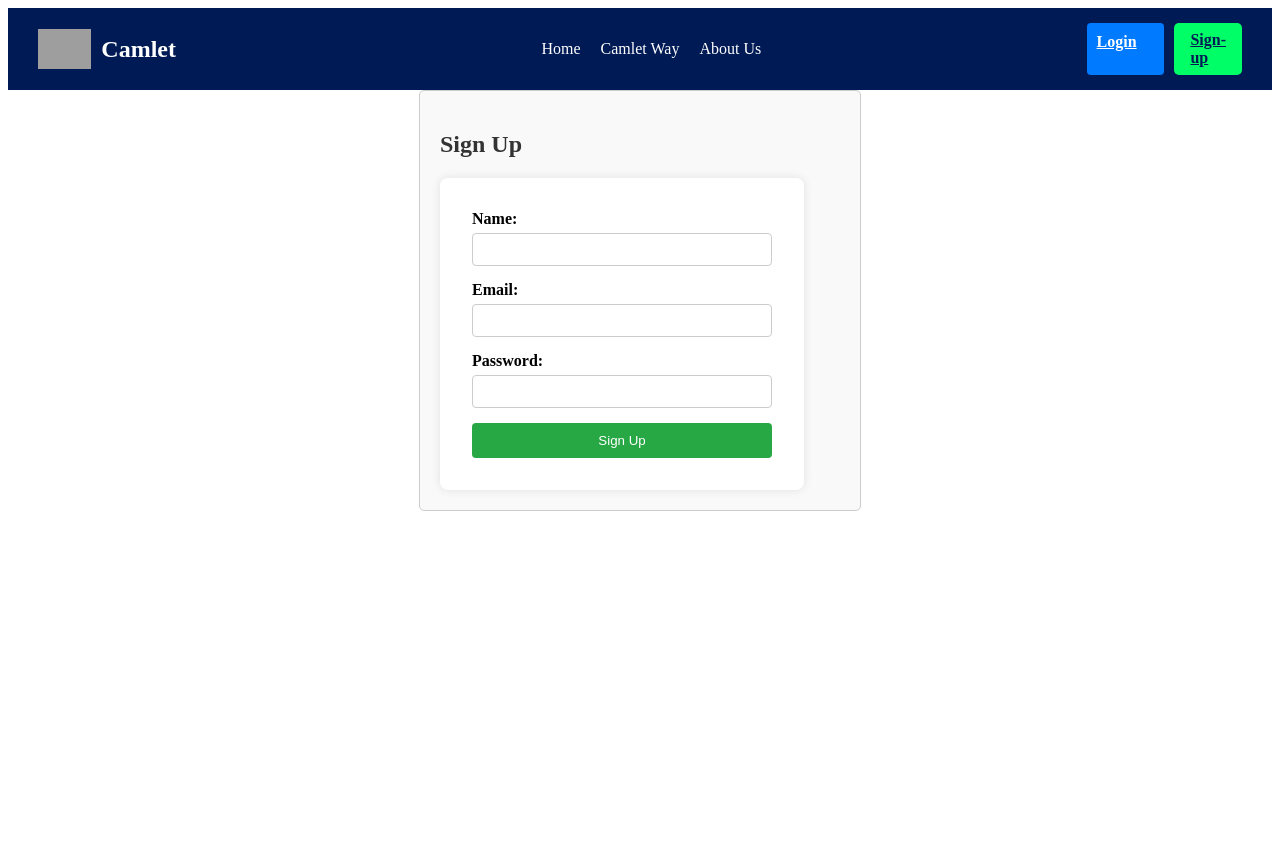
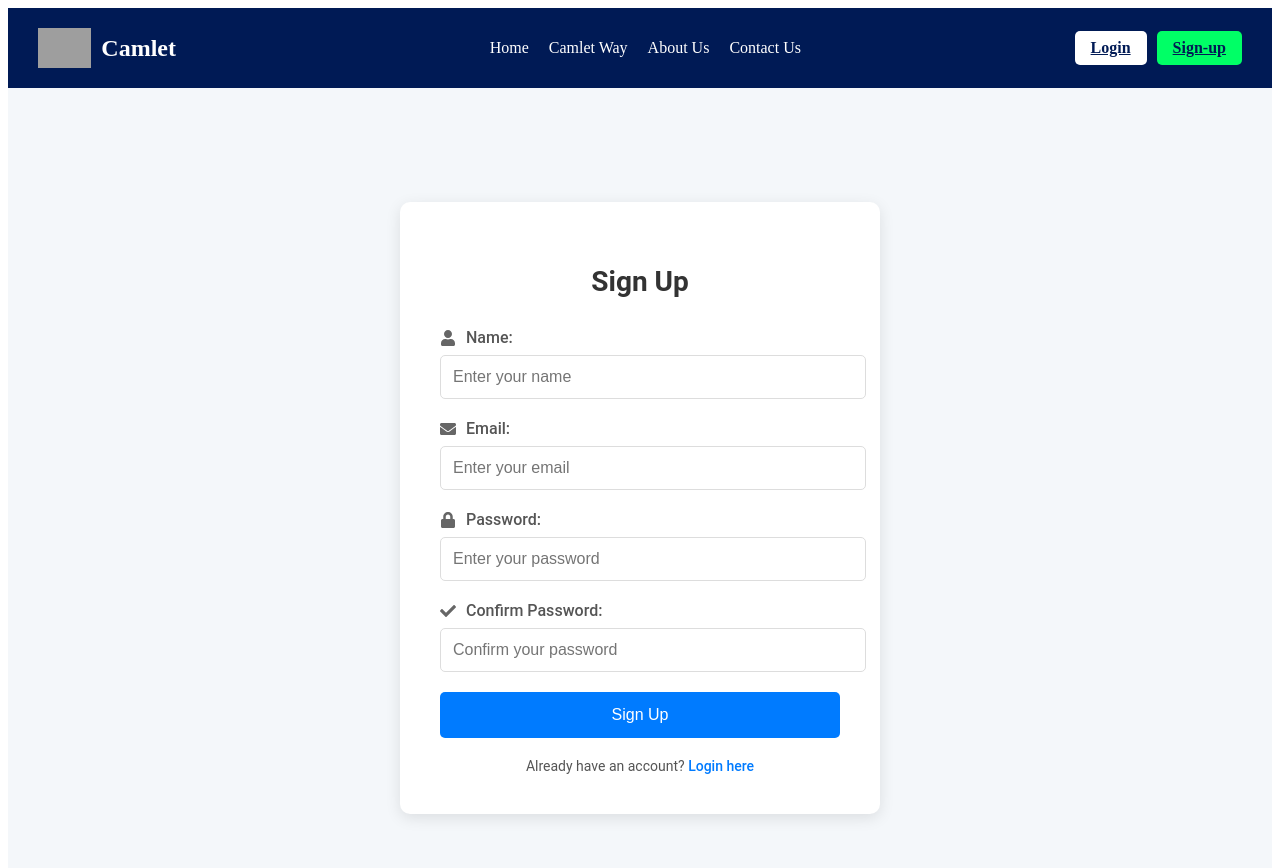
Before and after one commit to Dhayanithi-545/Camlet_Promptrepo, a React (Vite) app: page /signup in a window 1280 px wide. Shown: the top 868 px of the page. Before the commit the page ends 800 px from the top, so only its background shows below. Built offline with nearby package versions, Linux system fonts and the light colour scheme; grey boxes are pictures that could not be loaded.

Commit message:
login and signup updated

```diff
--- a/package.json
+++ b/package.json
@@ -12,6 +12,7 @@
   "dependencies": {
     "react": "^18.3.1",
     "react-dom": "^18.3.1",
+    "react-icons": "^5.4.0",
     "react-router-dom": "^7.1.5"
   },
   "devDependencies": {
--- a/src/components/Navbar.jsx
+++ b/src/components/Navbar.jsx
@@ -12,6 +12,7 @@ const Navbar = () => {
         <li><Link to="/">Home</Link></li>
         <li><Link to="/camlet-way">Camlet Way</Link></li>
         <li><Link to="/about-us">About Us</Link></li>
+        <li><Link to="/contact">Contact Us</Link></li>
       </ul>
       <div className="auth-buttons">
         <Link to="/login" className="login-btn">Login</Link>
--- a/src/pages/Home.jsx
+++ b/src/pages/Home.jsx
@@ -5,7 +5,7 @@ import { Link } from "react-router-dom";
 const Home = () => {
   return (
     <div className="home-container">
-      <Navbar />
+      {/* <Navbar /> */}
       <header className="hero-section">
         <div className="hero-content">
           <h1>Camlet has been reimagined with credit karma</h1>
@@ -38,6 +38,7 @@ const Home = () => {
             <li><Link to="/">Home</Link></li>
             <li><Link to="/camlet-way">Camlet Way</Link></li>
             <li><Link to="/about-us">About Us</Link></li>
+            <li><Link to="/contact">Contact Us</Link></li>
           </ul>
         </div>
         <div className="footer-section">
--- a/src/pages/Login.jsx
+++ b/src/pages/Login.jsx
@@ -1,6 +1,7 @@
 import "../styles/Login.css";
 import { useState } from "react";
 import { useNavigate } from "react-router-dom";
+import { FaEnvelope, FaLock } from "react-icons/fa";
 
 const Login = () => {
   const [email, setEmail] = useState("");
@@ -9,33 +10,52 @@ const Login = () => {
 
   const handleSubmit = (e) => {
     e.preventDefault();
-
+    // Here, you can add authentication logic
+    console.log("Logging in:", { email, password });
+    navigate("/dashboard"); // Redirect to the dashboard or home after successful login
   };
 
   return (
+    <div className="login-page">
       <div className="login-container">
         <h2>Login</h2>
         <form onSubmit={handleSubmit}>
-        <div className="input-group">
-          <label>Email</label>
+          <div className="form-group">
+            <label htmlFor="email">
+              <FaEnvelope className="icon" /> Email:
+            </label>
             <input
               type="email"
+              id="email"
+              name="email"
               value={email}
               onChange={(e) => setEmail(e.target.value)}
+              placeholder="Enter your email"
               required
             />
           </div>
-        <div className="input-group">
-          <label>Password</label>
+          <div className="form-group">
+            <label htmlFor="password">
+              <FaLock className="icon" /> Password:
+            </label>
             <input
               type="password"
+              id="password"
+              name="password"
               value={password}
               onChange={(e) => setPassword(e.target.value)}
+              placeholder="Enter your password"
               required
             />
           </div>
-        <button type="submit" className="login-btn">Login</button>
+          <button type="submit" className="submit-button">
+            Login
+          </button>
         </form>
+        <div className="signup-link">
+          Don't have an account? <a href="/signup">Sign up here</a>
+        </div>
+      </div>
     </div>
   );
 };
--- a/src/pages/Signup.jsx
+++ b/src/pages/Signup.jsx
@@ -1,11 +1,20 @@
-import React, { useState } from 'react';
+import React, { useState } from "react";
 import "../styles/Signup.css";
+import { FaUser, FaEnvelope, FaLock, FaCheck } from "react-icons/fa";
+import { Link } from "react-router-dom";
 
 const SignupPage = () => {
   const [formData, setFormData] = useState({
-    name: '',
-    email: '',
-    password: '',
+    name: "",
+    email: "",
+    password: "",
+    confirmPassword: "",
+  });
+
+  const [errors, setErrors] = useState({
+    email: "",
+    password: "",
+    confirmPassword: "",
   });
 
   const handleChange = (e) => {
@@ -14,61 +23,144 @@ const SignupPage = () => {
       ...formData,
       [name]: value,
     });
+
+    // Validate fields as the user types
+    if (name === "email") {
+      setErrors({
+        ...errors,
+        email: !/^[^\s@]+@[^\s@]+\.[^\s@]+$/.test(value)
+          ? "Invalid email address"
+          : "",
+      });
+    }
+
+    if (name === "password") {
+      setErrors({
+        ...errors,
+        password:
+          value.length < 6 ? "Password must be at least 6 characters" : "",
+      });
+    }
+
+    if (name === "confirmPassword") {
+      setErrors({
+        ...errors,
+        confirmPassword:
+          value !== formData.password ? "Passwords do not match" : "",
+      });
+    }
   };
 
   const handleSubmit = (e) => {
     e.preventDefault();
-    // Here you can handle the form submission, e.g., send data to an API
-    console.log('Form Data Submitted:', formData);
+
+    // Validate all fields before submission
+    const newErrors = {
+      email: !/^[^\s@]+@[^\s@]+\.[^\s@]+$/.test(formData.email)
+        ? "Invalid email address"
+        : "",
+      password:
+        formData.password.length < 6
+          ? "Password must be at least 6 characters"
+          : "",
+      confirmPassword:
+        formData.confirmPassword !== formData.password
+          ? "Passwords do not match"
+          : "",
+    };
+
+    setErrors(newErrors);
+
+    // Check if there are any errors
+    if (Object.values(newErrors).every((error) => !error)) {
+      console.log("Form Data Submitted:", formData);
       // Reset form fields after submission
       setFormData({
-      name: '',
-      email: '',
-      password: '',
+        name: "",
+        email: "",
+        password: "",
+        confirmPassword: "",
       });
+      alert("Signup successful!");
+    } else {
+      console.log("Form has errors. Please fix them.");
+    }
   };
 
   return (
     <div className="signup-page">
+      <div className="signup-container">
         <h2>Sign Up</h2>
         <form onSubmit={handleSubmit}>
           <div className="form-group">
-          <label htmlFor="name">Name:</label>
+            <label htmlFor="name">
+              <FaUser className="icon" /> Name:
+            </label>
             <input
               type="text"
               id="name"
               name="name"
               value={formData.name}
               onChange={handleChange}
+              placeholder="Enter your name"
               required
             />
           </div>
           <div className="form-group">
-          <label htmlFor="email">Email:</label>
+            <label htmlFor="email">
+              <FaEnvelope className="icon" /> Email:
+            </label>
             <input
               type="email"
               id="email"
               name="email"
               value={formData.email}
               onChange={handleChange}
+              placeholder="Enter your email"
               required
             />
+            {errors.email && <span className="error">{errors.email}</span>}
           </div>
           <div className="form-group">
-          <label htmlFor="password">Password:</label>
+            <label htmlFor="password">
+              <FaLock className="icon" /> Password:
+            </label>
             <input
               type="password"
               id="password"
               name="password"
               value={formData.password}
               onChange={handleChange}
+              placeholder="Enter your password"
               required
             />
+            {errors.password && <span className="error">{errors.password}</span>}
+          </div>
+          <div className="form-group">
+            <label htmlFor="confirmPassword">
+              <FaCheck className="icon" /> Confirm Password:
+            </label>
+            <input
+              type="password"
+              id="confirmPassword"
+              name="confirmPassword"
+              value={formData.confirmPassword}
+              onChange={handleChange}
+              placeholder="Confirm your password"
+              required
+            />
+            {errors.confirmPassword && (
+              <span className="error">{errors.confirmPassword}</span>
+            )}
           </div>
           <button type="submit" className="submit-button">
             Sign Up
           </button>
         </form>
+        <div className="login-link">
+          Already have an account? <Link to="/login">Login here</Link>
+        </div>
+      </div>
     </div>
   );
 };
--- a/src/styles/Login.css
+++ b/src/styles/Login.css
@@ -1,52 +1,124 @@
-.login-container {
+/* General Styles */
+.login-page {
   display: flex;
-  flex-direction: column;
+  justify-content: center;
   align-items: center;
-  justify-content: center;
-  height: 100vh;
-  background-color: #f4f4f4;
+  min-height: 100vh;
+  background-color: #f4f7fa;
+  padding: 20px;
+  font-family: 'Roboto', sans-serif;
 }
 
-h2 {
+.login-container {
+  max-width: 400px;
+  width: 100%;
+  padding: 40px;
+  background-color: #fff;
+  border-radius: 10px;
+  box-shadow: 0 4px 15px rgba(0, 0, 0, 0.1);
+}
+
+.login-container h2 {
+  text-align: center;
+  margin-bottom: 30px;
+  color: #333;
+  font-size: 28px;
+  font-weight: 600;
+}
+
+/* Form Group Styles */
+.form-group {
+  margin-bottom: 20px;
+}
+
+.form-group label {
+  display: flex;
+  align-items: center;
+  margin-bottom: 8px;
+  font-weight: 500;
+  color: #555;
+}
+
+.form-group label .icon {
+  margin-right: 10px;
+  color: #666;
+}
+
+.form-group input {
+  width: 100%;
+  padding: 12px;
+  border: 1px solid #ddd;
+  border-radius: 5px;
+  font-size: 16px;
+  transition: border-color 0.3s ease;
   color: #333;
 }
 
-form {
-  background: white;
-  padding: 2rem;
-  border-radius: 8px;
-  box-shadow: 0px 0px 10px rgba(0, 0, 0, 0.1);
-  width: 300px;
+.form-group input:focus {
+  border-color: #007bff;
+  outline: none;
 }
 
-.input-group {
-  margin-bottom: 1rem;
-}
-
-label {
-  display: block;
-  font-weight: bold;
-  margin-bottom: 0.5rem;
-}
-
-input {
+/* Submit Button Styles */
+.submit-button {
   width: 100%;
-  padding: 8px;
-  border: 1px solid #ccc;
-  border-radius: 4px;
-}
-
-.login-btn {
-  width: 100%;
-  padding: 10px;
+  padding: 14px;
   background-color: #007bff;
   color: white;
   border: none;
-  border-radius: 4px;
+  border-radius: 5px;
+  font-size: 16px;
   cursor: pointer;
-  font-size: 1rem;
+  transition: background-color 0.3s ease;
 }
 
-.login-btn:hover {
+.submit-button:hover {
   background-color: #0056b3;
 }
+
+/* Signup Link Styles */
+.signup-link {
+  text-align: center;
+  margin-top: 20px;
+  font-size: 14px;
+  color: #555;
+}
+
+.signup-link a {
+  color: #007bff;
+  text-decoration: none;
+  font-weight: 500;
+}
+
+.signup-link a:hover {
+  text-decoration: underline;
+}
+
+/* Error Message Styles (if applicable) */
+.error {
+  color: #dc3545;
+  font-size: 12px;
+  margin-top: 5px;
+  display: block;
+}
+
+/* Responsive Design */
+@media (max-width: 480px) {
+  .login-container {
+    padding: 25px;
+  }
+
+  .login-container h2 {
+    font-size: 24px;
+  }
+
+  .form-group input {
+    padding: 10px;
+    font-size: 14px;
+  }
+
+  .submit-button {
+    padding: 12px;
+    font-size: 14px;
+  }
+}
--- a/src/styles/Signup.css
+++ b/src/styles/Signup.css
@@ -1,40 +1,124 @@
+/* General Styles */
 .signup-page {
-  max-width: 400px;
-  margin: 0 auto;
+  display: flex;
+  justify-content: center;
+  align-items: center;
+  min-height: 100vh;
+  background-color: #f4f7fa;
   padding: 20px;
-  border: 1px solid #ccc;
-  border-radius: 5px;
-  background-color: #f9f9f9;
+  font-family: 'Roboto', sans-serif;
 }
 
+.signup-container {
+  max-width: 400px;
+  width: 100%;
+  padding: 40px;
+  background-color: #fff;
+  border-radius: 10px;
+  box-shadow: 0 4px 15px rgba(0, 0, 0, 0.1);
+}
+
+.signup-container h2 {
+  text-align: center;
+  margin-bottom: 30px;
+  color: #333;
+  font-size: 28px;
+  font-weight: 600;
+}
+
+/* Form Group Styles */
 .form-group {
-  margin-bottom: 15px;
+  margin-bottom: 20px;
 }
 
 .form-group label {
-  display: block;
-  margin-bottom: 5px;
-  font-weight: bold;
+  display: flex;
+  align-items: center;
+  margin-bottom: 8px;
+  font-weight: 500;
+  color: #555;
+}
+
+.form-group label .icon {
+  margin-right: 10px;
+  color: #666;
 }
 
 .form-group input {
   width: 100%;
-  padding: 8px;
-  box-sizing: border-box;
-  border: 1px solid #ccc;
-  border-radius: 4px;
+  padding: 12px;
+  border: 1px solid #ddd;
+  border-radius: 5px;
+  font-size: 16px;
+  transition: border-color 0.3s ease;
+  color: #333;
 }
 
+.form-group input:focus {
+  border-color: #007bff;
+  outline: none;
+}
+
+/* Error Message Styles */
+.error {
+  color: #dc3545;
+  font-size: 12px;
+  margin-top: 5px;
+  display: block;
+}
+
+/* Submit Button Styles */
 .submit-button {
   width: 100%;
-  padding: 10px;
-  background-color: #28a745;
+  padding: 14px;
+  background-color: #007bff;
   color: white;
   border: none;
-  border-radius: 4px;
+  border-radius: 5px;
+  font-size: 16px;
   cursor: pointer;
+  transition: background-color 0.3s ease;
 }
 
 .submit-button:hover {
-  background-color: #218838;
+  background-color: #0056b3;
 }
+
+/* Login Link Styles */
+.login-link {
+  text-align: center;
+  margin-top: 20px;
+  font-size: 14px;
+  color: #555;
+}
+
+.login-link a {
+  color: #007bff;
+  text-decoration: none;
+  font-weight: 500;
+}
+
+.login-link a:hover {
+  text-decoration: underline;
+}
+
+/* Responsive Design */
+@media (max-width: 480px) {
+  .signup-container {
+    padding: 25px;
+  }
+
+  .signup-container h2 {
+    font-size: 24px;
+  }
+
+  .form-group input {
+    padding: 10px;
+    font-size: 14px;
+  }
+
+  .submit-button {
+    padding: 12px;
+    font-size: 14px;
+  }
+}
```
Also changed, not shown: src/pages/Contact.jsx (+12 -0 lines), 1 other file (tests, documents, lock files or other folders). Lines whose indentation alone changed are shown as unchanged.
